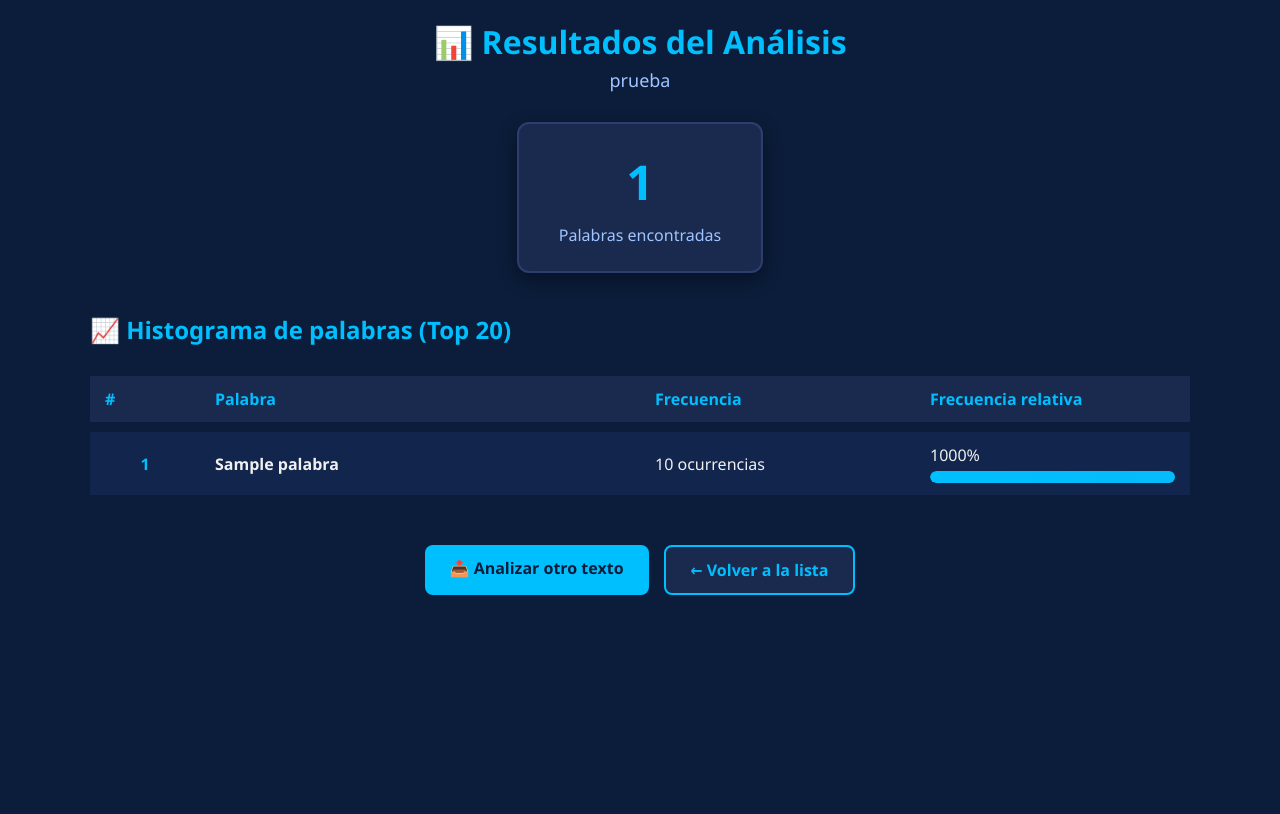
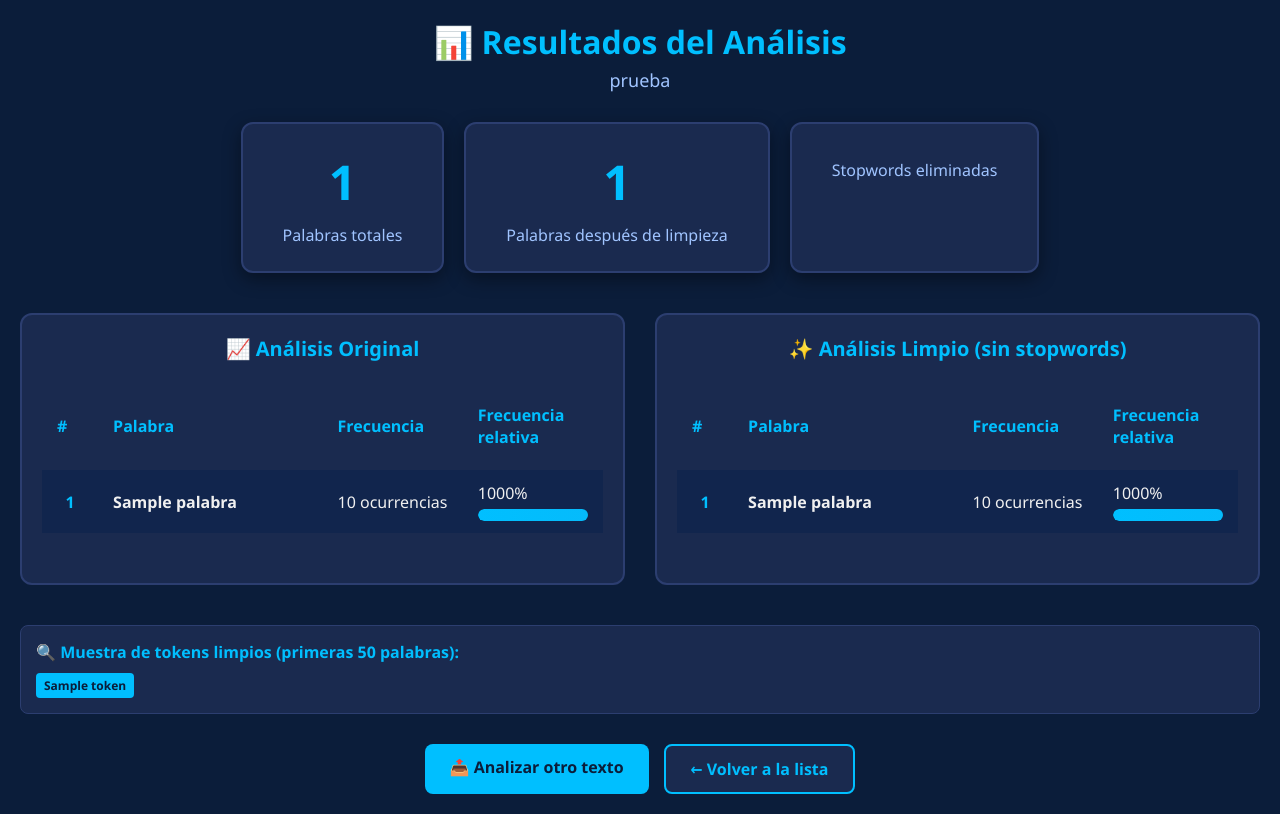
Before and after one commit to koroyasha/practica1, a Django app: template sistema_pln/config/analisis/templates/histograma.html in a window 1280 px wide. Before the commit the page ends 595 px from the top, so only its background shows below. Run offline with Django 5.2, Linux system fonts and the light colour scheme; data comes from the database, SQL or seed files in the repository; the template is opened without the code that fills it: values that come from a table or form of the project are taken from there, most other values are stand-ins (such as "Sample title", 1, 10 or a date in 2020).

Commit message:
se modifico histograma.html, para que se viera lo siguiente Diseño de comparación, Estadísticas mejoradas, Análisis original, Análisis limpio, Muestra de tokens y Responsive

```diff
--- a/sistema_pln/config/analisis/templates/histograma.html
+++ b/sistema_pln/config/analisis/templates/histograma.html
@@ -24,7 +24,7 @@
 
     .dashboard {
         width: 100%;
-        max-width: 1100px;
+        max-width: 1300px;
     }
 
     h1 {
@@ -76,11 +76,34 @@
         color: #a0c4ff;
     }
 
+    .comparison-container {
+        display: flex;
+        gap: 30px;
+        margin-bottom: 40px;
+        flex-wrap: wrap;
+    }
+
+    .analysis-section {
+        flex: 1;
+        min-width: 300px;
+        background-color: #1a2a4f;
+        padding: 20px;
+        border-radius: 12px;
+        border: 2px solid #2c3e70;
+    }
+
+    .section-title {
+        color: #00bfff;
+        margin-bottom: 20px;
+        text-align: center;
+        font-size: 20px;
+    }
+
     table {
         width: 100%;
         border-collapse: separate;
         border-spacing: 0 10px;
-        margin-bottom: 40px;
+        margin-bottom: 20px;
     }
 
     th, td {
@@ -132,6 +155,7 @@
         justify-content: center;
         gap: 15px;
         flex-wrap: wrap;
+        margin-top: 30px;
     }
 
     .btn {
@@ -180,6 +204,34 @@
     .empty-state div {
         font-size: 50px;
     }
+
+    .tokens-muestra {
+        background-color: #1a2a4f;
+        padding: 15px;
+        border-radius: 8px;
+        margin-top: 20px;
+        border: 1px solid #2c3e70;
+    }
+
+    .tokens-muestra h4 {
+        color: #00bfff;
+        margin-bottom: 10px;
+    }
+
+    .tokens-list {
+        display: flex;
+        flex-wrap: wrap;
+        gap: 8px;
+    }
+
+    .token {
+        background-color: #00bfff;
+        color: #0b1d3a;
+        padding: 4px 8px;
+        border-radius: 4px;
+        font-size: 12px;
+        font-weight: bold;
+    }
 </style>
 </head>
 <body>
@@ -190,14 +242,24 @@
 
     <div class="stats-container">
         <div class="stats-card">
-            <div class="stats-number">{{ total_palabras }}</div>
-            <div class="stats-label">Palabras encontradas</div>
+            <div class="stats-number">{{ total_palabras_original }}</div>
+            <div class="stats-label">Palabras totales</div>
+        </div>
+        <div class="stats-card">
+            <div class="stats-number">{{ total_palabras_limpias }}</div>
+            <div class="stats-label">Palabras después de limpieza</div>
+        </div>
+        <div class="stats-card">
+            <div class="stats-number">{{ total_palabras_original|add:"-"|add:total_palabras_limpias }}</div>
+            <div class="stats-label">Stopwords eliminadas</div>
         </div>
     </div>
 
-    <h2 style="color:#00bfff; margin-bottom:20px;">📈 Histograma de palabras (Top 20)</h2>
-
-    {% if palabras_comunes %}
+    <div class="comparison-container">
+        <!-- Análisis Original -->
+        <div class="analysis-section">
+            <h3 class="section-title">📈 Análisis Original</h3>
+            {% if palabras_comunes_original %}
             <table>
                 <thead>
                     <tr>
@@ -208,15 +270,15 @@
                     </tr>
                 </thead>
                 <tbody>
-            {% for palabra, frecuencia in palabras_comunes %}
+                    {% for palabra, frecuencia in palabras_comunes_original %}
                     <tr>
                         <td class="word-rank">{{ forloop.counter }}</td>
                         <td><strong>{{ palabra }}</strong></td>
                         <td>{{ frecuencia }} ocurrencias</td>
                         <td>
-                    <div>{% widthratio frecuencia total_palabras 100 %}%</div>
+                            <div>{% widthratio frecuencia total_palabras_original 100 %}%</div>
                             <div class="progress-bar">
-                        <div class="progress-fill" style="width: {% widthratio frecuencia total_palabras 100 %}%"></div>
+                                <div class="progress-fill" style="width: {% widthratio frecuencia total_palabras_original 100 %}%"></div>
                             </div>
                         </td>
                     </tr>
@@ -226,8 +288,58 @@
             {% else %}
             <div class="empty-state">
                 <div>📝</div>
-        <h3>No se encontraron palabras</h3>
-        <p>El archivo podría estar vacío o en un formato no compatible</p>
+                <p>No se encontraron palabras</p>
+            </div>
+            {% endif %}
+        </div>
+
+        <!-- Análisis Limpio (sin stopwords) -->
+        <div class="analysis-section">
+            <h3 class="section-title">✨ Análisis Limpio (sin stopwords)</h3>
+            {% if palabras_comunes_limpias %}
+            <table>
+                <thead>
+                    <tr>
+                        <th width="10%">#</th>
+                        <th width="40%">Palabra</th>
+                        <th width="25%">Frecuencia</th>
+                        <th width="25%">Frecuencia relativa</th>
+                    </tr>
+                </thead>
+                <tbody>
+                    {% for palabra, frecuencia in palabras_comunes_limpias %}
+                    <tr>
+                        <td class="word-rank">{{ forloop.counter }}</td>
+                        <td><strong>{{ palabra }}</strong></td>
+                        <td>{{ frecuencia }} ocurrencias</td>
+                        <td>
+                            <div>{% widthratio frecuencia total_palabras_limpias 100 %}%</div>
+                            <div class="progress-bar">
+                                <div class="progress-fill" style="width: {% widthratio frecuencia total_palabras_limpias 100 %}%"></div>
+                            </div>
+                        </td>
+                    </tr>
+                    {% endfor %}
+                </tbody>
+            </table>
+            {% else %}
+            <div class="empty-state">
+                <div>📝</div>
+                <p>No se encontraron palabras</p>
+            </div>
+            {% endif %}
+        </div>
+    </div>
+
+    <!-- Muestra de tokens limpios -->
+    {% if palabras_limpias_muestra %}
+    <div class="tokens-muestra">
+        <h4>🔍 Muestra de tokens limpios (primeras 50 palabras):</h4>
+        <div class="tokens-list">
+            {% for token in palabras_limpias_muestra %}
+            <span class="token">{{ token }}</span>
+            {% endfor %}
+        </div>
     </div>
     {% endif %}
 
```
Lines whose indentation alone changed are shown as unchanged.
